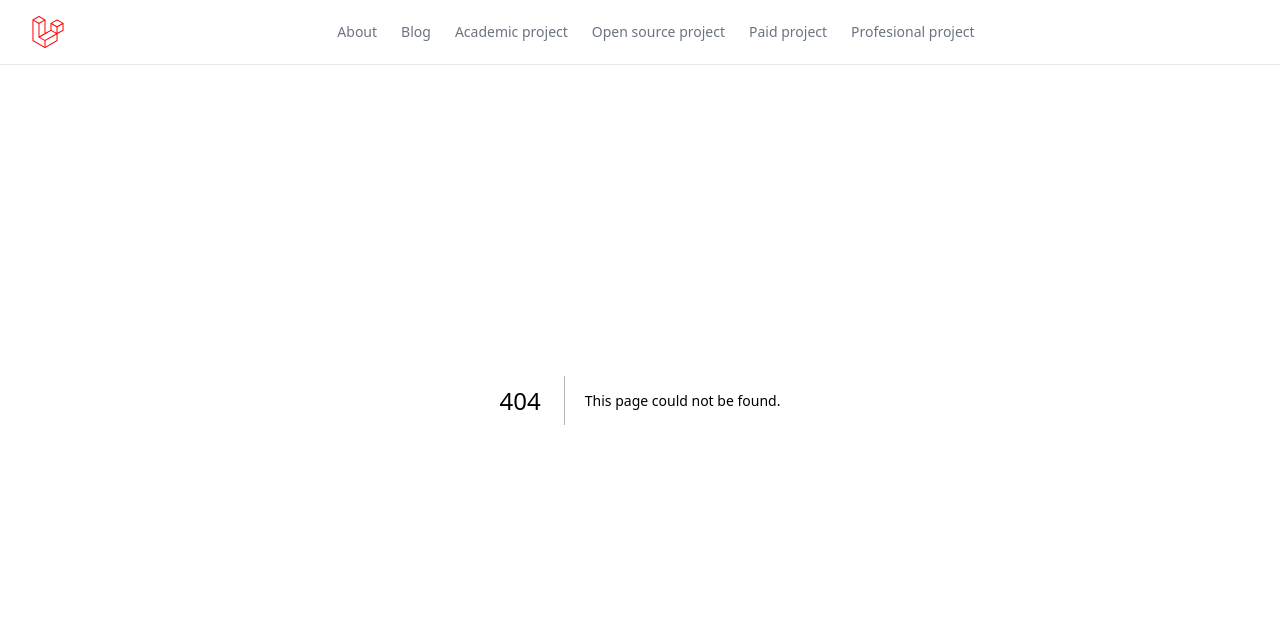
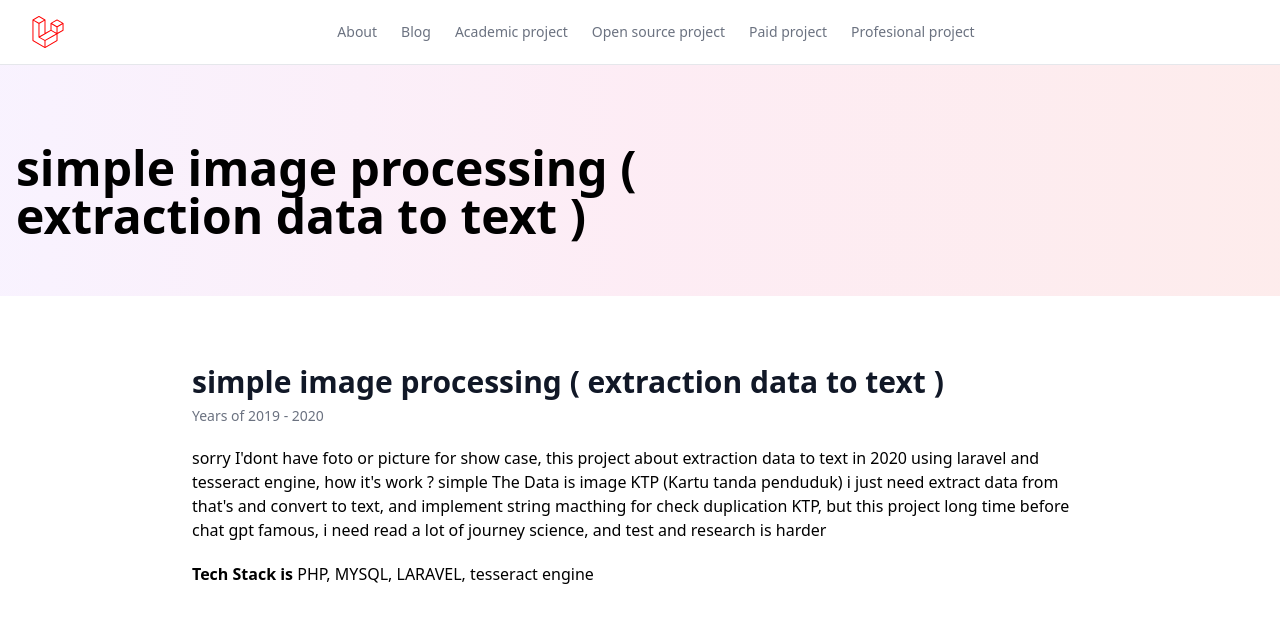
Before and after one commit to naagaraa/web, a Next.js app: page /project-paid/1 in a window 1280 px wide. Before the commit this address had no page. Shown: the top 622 px of the page. Built offline with nearby package versions, Linux system fonts and the light colour scheme.

Commit message:
update data paid project

```diff
--- a/app/page.tsx
+++ b/app/page.tsx
@@ -2,7 +2,7 @@
 
 import { Swiper, SwiperSlide } from "swiper/react";
 import Skeleton from "react-loading-skeleton";
-import 'react-loading-skeleton/dist/skeleton.css'
+import "react-loading-skeleton/dist/skeleton.css";
 import useLoading from "@/composables/hook/useLoading";
 import "plyr-react/plyr.css";
 import Link from "next/link";
@@ -16,8 +16,11 @@ import { CertificationItems } from "@/data/Certification";
 import WraperContent from "@/components/UI/WrapperContent";
 import List from "@/components/common/List";
 
-
-function SectionHeader({ title = "", description = "", link = "/" }: sectionHeaderProps) {
+function SectionHeader({
+  title = "",
+  description = "",
+  link = "/",
+}: sectionHeaderProps) {
   return (
     <>
       <div className="mb-5 flex flex-col items-start gap-4 md:flex-row md:items-center md:justify-between">
@@ -49,12 +52,13 @@ function SectionHeader({ title = "", description = "", link = "/" }: sectionHead
   );
 }
 
-
 function Coding() {
-  const { isLoading } = useLoading(true, 500)
+  const { isLoading } = useLoading(true, 500);
   return (
     <WraperContent>
-      {isLoading ? <Skeleton count={10} width={500} /> : (
+      {isLoading ? (
+        <Skeleton count={10} width={500} />
+      ) : (
         <>
           <SectionHeader
             title="Github Activity"
@@ -74,8 +78,9 @@ function Coding() {
               unoptimized={true}
               style={{
                 maxWidth: "100%",
-                height: "auto"
-              }} />
+                height: "auto",
+              }}
+            />
           </div>
           <p className="text-sm mt-10 mb-10">
             I'm longer move coding activity to gitlab, caused 3 years ago I'm
@@ -89,27 +94,34 @@ function Coding() {
         </>
       )}
     </WraperContent>
-
   );
 }
 
-
 function Certification() {
   const CertificationItem = CertificationItems.slice(0, 5);
-  const { isLoading } = useLoading(true, 500)
+  const { isLoading } = useLoading(true, 500);
   return (
     <>
-
       <WraperContent>
-        {isLoading ? <Skeleton count={10} width={500} /> : (
+        {isLoading ? (
+          <Skeleton count={10} width={500} />
+        ) : (
           <>
-            <p className="text-sm mb-5 mt-5">This Website Build with Nextjs and Netlify, Journey Learn Modern Framework like React or Vue. I don't know what actually state and props drill work, and in react like re render how to keep optimize perfomance, what best solution for faster developement</p>
+            <p className="text-sm mb-5 mt-5">
+              This Website Build with Nextjs and Netlify, Journey Learn Modern
+              Framework like React or Vue. I don't know what actually state and
+              props drill work, and also in react like re render how to keep
+              optimize perfomance, what best solution for faster developement
+            </p>
             <Title value="Certification" />
-            <SubTitle value="Certification what i got it, you can see in detail
-                For Check About My Long Journey" externalLink={{
+            <SubTitle
+              value="Certification what i got it, you can see in detail
+                For Check About My Long Journey"
+              externalLink={{
                 value: "about",
-                route: "/about"
-              }} />
+                route: "/about",
+              }}
+            />
             <List modelItem="certification" dataItems={CertificationItem} />
           </>
         )}
@@ -121,10 +133,14 @@ function Certification() {
 export default function Home() {
   return (
     <>
-      <Hero name="Eka Jaya Nagara" title="Software Engineer" stack={{
-        available: true,
-        title: "PHP - JS/TS - LARAVEL - Vue"
-      }} />
+      <Hero
+        name="Eka Jaya Nagara"
+        title="Software Engineer"
+        stack={{
+          available: true,
+          title: "PHP - JS/TS - LARAVEL - Vue",
+        }}
+      />
       <Certification />
       <Coding />
     </>
--- a/app/project-academic/[id]/page.tsx
+++ b/app/project-academic/[id]/page.tsx
@@ -18,6 +18,7 @@ import { educationProjectModel } from "@/types/model/education.project";
 import Title from "@/components/common/Title";
 import SubTitle from "@/components/common/SubTitle";
 import Heading from "@/components/UI/Heading";
+import Link from "next/link";
 
 export default function Page({ params }: { params: { id: any } }) {
   const [data, setData] = useState<educationProjectModel>();
@@ -31,19 +32,15 @@ export default function Page({ params }: { params: { id: any } }) {
       // If item is not found, trigger a 404
       notFound();
     } else {
-      setData(item)
+      setData(item);
     }
+  }, [params.id]);
 
-  }, [params.id,])
-
-  const { isLoading } = useLoading(true, 500)
+  const { isLoading } = useLoading(true, 500);
 
   return (
     <>
-      <Heading
-        name={data?.title}
-        title={data?.description}
-      />
+      <Heading name={data?.title} title={data?.description} />
       <section className="md:mx-auto lg:mx-auto w-full md:w-3/4">
         <div className="mx-auto max-w-screen-xl px-4 py-8 sm:px-6 sm:py-12 lg:px-8">
           <div className="items-start gap-4md:items-center md:justify-between">
@@ -69,9 +66,15 @@ export default function Page({ params }: { params: { id: any } }) {
                 </div>
               </section>
               <section className="mt-5 mb-36">
-                <p>
-                  {data?.content}
-                </p>
+                <p>{data?.content}</p>
+                {data?.link?.length >= 0 ? (
+                  <Link
+                    href={data?.link}
+                    className="mt-5 inline-flex btn-sm items-center px-3 py-2 text-sm font-medium text-center text-white bg-red-700 rounded-lg hover:bg-red-800 focus:ring-4 focus:outline-none focus:ring-red-300 dark:bg-red-600 dark:hover:bg-red-700 dark:focus:ring-red-800"
+                  >
+                    Check Detail
+                  </Link>
+                ) : null}
               </section>
             </div>
           </div>
--- /dev/null
+++ b/app/project-paid/[id]/page.tsx
@@ -0,0 +1,102 @@
+"use client";
+
+import React, { useEffect, useState } from "react";
+
+import dynamic from "next/dynamic";
+
+// Disable SSR for this component
+const Plyr = dynamic(() => import("plyr-react"), { ssr: false });
+
+// import Plyr from "plyr-react";
+import "plyr-react/plyr.css";
+import Skeleton from "react-loading-skeleton";
+import useLoading from "@/composables/hook/useLoading";
+import { notFound } from "next/navigation";
+import Title from "@/components/common/Title";
+import SubTitle from "@/components/common/SubTitle";
+import Heading from "@/components/UI/Heading";
+import Link from "next/link";
+
+import { paidProjectModel } from "@/types/model/paid.project";
+import { PaidProjectItems } from "@/data/PaidProject";
+import Image from "next/image";
+import landingPage from "@/assets/portofolio-11.jpg";
+
+export default function Page({ params }: { params: { id: any } }) {
+  const [data, setData] = useState<paidProjectModel>();
+
+  useEffect(() => {
+    const itemId = parseInt(params.id);
+    const item = PaidProjectItems.find((value) => value.id === itemId); // Find the item by id
+    console.log("Selected Item:", item);
+
+    if (!item) {
+      // If item is not found, trigger a 404
+      notFound();
+    } else {
+      setData(item);
+    }
+  }, [params.id]);
+
+  const { isLoading } = useLoading(true, 500);
+
+  return (
+    <>
+      <Heading name={data?.title} />
+      {isLoading ? (
+        <section className="md:mx-auto lg:mx-auto w-full md:w-3/4">
+          <Skeleton count={10} />
+        </section>
+      ) : (
+        <>
+          <section className="md:mx-auto lg:mx-auto w-full md:w-3/4">
+            <div className="mx-auto max-w-screen-xl px-4 py-8 sm:px-6 sm:py-12 lg:px-8">
+              <div className="items-start gap-4md:items-center md:justify-between">
+                <div>
+                  <section className="music mt-5">
+                    <Title value={data?.title} />
+                    <SubTitle value={data?.date} />
+                  </section>
+                  {data?.cover !== "" ? (
+                    <section>
+                      <Image
+                        className="rounded-t-lg"
+                        src={data?.cover}
+                        alt="images"
+                        // Set the width according to your requirements
+                        width={800}
+                        height={200}
+                        sizes="(min-width: 808px) 50vw, 100vw"
+                        style={{
+                          objectFit: "cover", // cover, contain, none
+                        }}
+                        priority
+                        unoptimized={true}
+                      />
+                    </section>
+                  ) : null}
+
+                  <section className="mt-5 mb-36">
+                    <p>{data?.content}</p>
+                    {data?.link != "" ? (
+                      <Link
+                        href={data?.link}
+                        className="mt-5 inline-flex btn-sm items-center px-3 py-2 text-sm font-medium text-center text-white bg-red-700 rounded-lg hover:bg-red-800 focus:ring-4 focus:outline-none focus:ring-red-300 dark:bg-red-600 dark:hover:bg-red-700 dark:focus:ring-red-800"
+                      >
+                        Check Detail
+                      </Link>
+                    ) : null}
+                    <p className="mt-5">
+                      <span className="font-semibold">Tech Stack is</span>{" "}
+                      {data?.stack}
+                    </p>
+                  </section>
+                </div>
+              </div>
+            </div>
+          </section>
+        </>
+      )}
+    </>
+  );
+}
--- a/components/UI/card/CardProject.tsx
+++ b/components/UI/card/CardProject.tsx
@@ -1,61 +1,74 @@
-import React from 'react'
+import React from "react";
 import Image from "next/image";
 import Link from "next/link";
-import useLoading from '@/composables/hook/useLoading';
-import Skeleton from 'react-loading-skeleton';
-import { RouteName } from '@/routes/navigation';
+import useLoading from "@/composables/hook/useLoading";
+import Skeleton from "react-loading-skeleton";
+import { RouteName } from "@/routes/navigation";
 
 type listProps = {
   id: string | number;
   image?: string | { url: string }; // Specify the correct type here
   title?: string;
   description?: string;
-    link?: string
+  link?: string;
   // other_image?: [] | any;
 };
 
-export default function CardProject({ id = 1, image = "", title = "", description = "", link = "" }: listProps) {
-    const { isLoading } = useLoading(true, 500)
+export default function CardProject({
+  id = 1,
+  image = "",
+  title = "",
+  description = "",
+  link = "",
+}: listProps) {
+  const { isLoading } = useLoading(true, 500);
   return (
     <>
-            {isLoading ? <Skeleton /> : (
+      {isLoading ? (
+        <Skeleton />
+      ) : (
         <div
           key={id}
-                    className="max-w-sm bg-white border border-gray-900 rounded-lg shadow dark:border-gray-900"
+          className="max-w-sm bg-white border min-h-24 h-4/6 border-gray-900 rounded-lg shadow-md dark:border-gray-900"
         >
           <a href="#">
             <Image
               className="rounded-t-lg"
               src={typeof image === "string" ? image : image?.url}
-                            alt="GitHub Contributions"
+              alt="images"
               // Set the width according to your requirements
               width={800}
               height={200}
               sizes="(min-width: 808px) 50vw, 100vw"
               style={{
-                                objectFit: 'cover', // cover, contain, none
+                objectFit: "cover", // cover, contain, none
               }}
               priority
               unoptimized={true}
-                        // sizes="100vw"
-                        // style={{
-                        //     width: "100%",
-                        //     height: "auto"
-                        // }}
             />
           </a>
           <div className="p-5">
             <a href="#">
-                            <h5 className="mb-2 text-xl font-bold tracking-tight text-gray-900 dark:text-black">
-                                {title}
+              <h5 className="text-base md:text-xl font-bold tracking-tight text-gray-900 dark:text-black">
+                {title.length > 18 ? (
+                  <div>{title.substring(0, 18)} ...</div>
+                ) : (
+                  <div>{title}</div>
+                )}
               </h5>
             </a>
-                        <p className="mb-3 text-sm text-gray-700 dark:text-gray-400">
-                            {description}
+            <p className="mb-2 text-justify min-h-28 h-4/6 overflow-hidden text-sm text-gray-700 dark:text-gray-400">
+              {description.length > 60 ? (
+                <div>{description.substring(0, 60)} ...</div>
+              ) : (
+                <div>{description}</div>
+              )}
             </p>
             <Link
-                            href={link.length > 0 ? link : `${RouteName?.project_academic}/${id}`}
-                            className="inline-flex items-center px-3 py-2 text-sm font-medium text-center text-white bg-red-700 rounded-lg hover:bg-red-800 focus:ring-4 focus:outline-none focus:ring-red-300 dark:bg-red-600 dark:hover:bg-red-700 dark:focus:ring-red-800"
+              href={
+                link.length > 0 ? link : `${RouteName?.project_academic}/${id}`
+              }
+              className="inline-flex btn-sm items-center px-3 py-2 text-sm font-medium text-center text-white bg-red-700 rounded-lg hover:bg-red-800 focus:ring-4 focus:outline-none focus:ring-red-300 dark:bg-red-600 dark:hover:bg-red-700 dark:focus:ring-red-800"
             >
               See Detail
               <svg
@@ -77,5 +90,6 @@ export default function CardProject({ id = 1, image = "", title = "", descriptio
           </div>
         </div>
       )}
-        </>);
+    </>
+  );
 }
--- a/components/UI/list/ListPaidProject.tsx
+++ b/components/UI/list/ListPaidProject.tsx
@@ -1,23 +1,33 @@
-import React from 'react'
-import useLoading from '@/composables/hook/useLoading';
-import Skeleton from 'react-loading-skeleton';
-import { PaidProjectProps } from '@/types/components/types';
+import React from "react";
+import useLoading from "@/composables/hook/useLoading";
+import Skeleton from "react-loading-skeleton";
+import { PaidProjectProps } from "@/types/components/types";
+import Link from "next/link";
+import { RouteName } from "@/routes/navigation";
 
 export default function ListPaidProject({ dataItems }: PaidProjectProps) {
   const { isLoading } = useLoading(true, 500);
   return (
     <div>
       <ul className="mt-5 space-y-1 text-gray-700 list-disc list-inside dark:text-gray-700">
-                {
-                    isLoading ? <Skeleton count={dataItems?.length} /> :
+        {isLoading ? (
+          <Skeleton count={dataItems?.length} />
+        ) : (
           dataItems?.map((value, index) => (
             <li key={index}>
-                                See Detail - {value.title} - {value.jobs}, Tahun {value.date} - Stack:
-                                {" " + value.stack}
+              <Link
+                className="text-red-500 font-bold px-3"
+                href={`${RouteName?.project_paid}/${value.id}`}
+              >
+                See Detail
+              </Link>
+              <span>
+                {value.title} - {value.jobs}, Years {value.date}
+              </span>
             </li>
           ))
-                }
+        )}
       </ul>
     </div>
-    )
+  );
 }
--- a/data/PaidProject.ts
+++ b/data/PaidProject.ts
@@ -1,43 +1,83 @@
+import landingPageCover from "@/assets/portofolio-11.jpg";
+
 export const PaidProjectItems = [
   {
-        date: "2020",
+    id: 1,
+    date: "Years of 2019 - 2020",
     title: "simple image processing ( extraction data to text )",
     stack: "PHP, MYSQL, LARAVEL, tesseract engine ",
+    content: `sorry I'dont have foto or picture for show case, this project about extraction data to text in 2020 using laravel and tesseract engine, how it's work ?
+
+    simple The Data is image KTP (Kartu tanda penduduk) i just need extract data from that's and convert to text, and implement string macthing for check duplication KTP, but this project long time before chat gpt famous, i need read a lot of journey science, and test and research is harder`,
+    link: "",
+    cover: "",
     jobs: "REMOTE",
     part: [],
   },
   {
-        date: "2020",
+    id: 2,
+    date: "Years of 2019 - 2020",
     title: "simple enkrip information use kriptografi alogorithm",
     stack: "PHP, MYSQL",
+    content: `sorry I'dont have foto or picture for show case, this project about enkription information data using algorithm crythografi, but i forgot what algorithm i used for this in 2020 using laravel, how it's work ?
+
+    the problem is simple how about if i have sensitive data like phone number, address, and other if the data can breach from sql cause cycber attack?
+
+    so just enkrip data in table with crythografi, with custom key or chipher if data breach attacker need key for decript data. why custom key? caused this will make harder for get pwned.
+
+    yah this problem long time before chat gpt famous, i need read a lot of journey science, and test and research is harder`,
+    link: "",
+    cover: "",
     jobs: "REMOTE",
     part: [],
   },
   {
-        date: "2020",
+    id: 3,
+    date: "Years of 2019 - 2020",
     title: "sentiment analysis use NLP tool,",
     stack: "PHP, LARAVEL, NLP",
+    content: `sorry I'dont have foto or picture for show case, this project about sentiment analysis using NLP algorithm, in 2017-2020 data mini very booming, how to build and how it's work ?
+
+    the problem is simple how know setiment from text is positif or negatif? in this case spesif for sentiment at twitter for feedback about ISP. how to get data? i used php and twitter api to get tweet and store offline inside my database
+
+    and then call satrawi for check text is positif or negatif, with this we can now about services is good or not used sentiment indicator
+
+    yah this problem long time before chat gpt famous, i need read a lot of journey science, and test and research is harder`,
+    link: "",
+    cover: "",
     jobs: "REMOTE",
     part: [],
   },
   {
-        date: "2020",
+    id: 4,
+    date: "Years of 2023 ",
     title: "protype IOT automation on off electrict AC/Van and Light",
     stack: "PHP, LARAVEL, BLYNK, ARDUINO C++",
+    content: `sorry I'dont have foto or picture for show case, this project about just prototype when i learn arduino to build turn on off some electrict at home, but this project used esp8266`,
+    link: "",
+    cover: "",
     jobs: "REMOTE",
     part: [],
   },
   {
-        date: "2020",
+    id: 5,
+    date: "Years of 2020",
     title: "protype IOT fire and flood alarms",
     stack: "PHP, LARAVEL, BLYNK, ARDUINO C++",
+    content: `sorry I'dont have foto or picture for show case, this project about just prototype when i learn arduino to build alarm, but this project used esp8266. for fire and flood alarm`,
+    link: "",
+    cover: "",
     jobs: "REMOTE",
     part: [],
   },
   {
-        date: "2024",
+    id: 6,
+    date: "Years of 2024",
     title: "Landing Page Cipta Mandiri Gas",
     stack: "PHP, HTML, CSS, Tailwind CSS",
+    content: `this project simple making landing pages for manufature industri used basic php html css and tailwind css.`,
+    link: "",
+    cover: landingPageCover,
     jobs: "REMOTE",
     part: [],
   },
--- a/next.config.mjs
+++ b/next.config.mjs
@@ -1,18 +1,18 @@
 /** @type {import('next').NextConfig} */
 const nextConfig = {
   images: {
-    remotePatterns: [
-      {
-        protocol: "https",
-        hostname: "ghchart.rshah.org",
-        pathname: "/**",
-      },
-      {
-        protocol: "https",
-        hostname: "images.unsplash.com",
-        pathname: "/**",
-      },
-    ],
+    // remotePatterns: [
+    //   {
+    //     protocol: "https",
+    //     hostname: "ghchart.rshah.org",
+    //     pathname: "/**",
+    //   },
+    //   {
+    //     protocol: "https",
+    //     hostname: "images.unsplash.com",
+    //     pathname: "/**",
+    //   },
+    // ],
   },
 };
 
--- a/package.json
+++ b/package.json
@@ -19,6 +19,7 @@
     "react-loading-skeleton": "^3.5.0",
     "react-redux": "^9.1.2",
     "react-responsive": "^10.0.0",
+    "sharp": "^0.33.5",
     "swiper": "^11.1.14"
   },
   "devDependencies": {
```
Also changed, not shown: app/about/page.tsx (+32 -20 lines), data/EducationProject.ts (+8 -5 lines), types/model/education.project.d.ts (+8 -7 lines), types/model/paid.project.d.ts (+10 -6 lines), 1 other file (tests, documents, lock files or other folders). Lines whose indentation alone changed are shown as unchanged.
